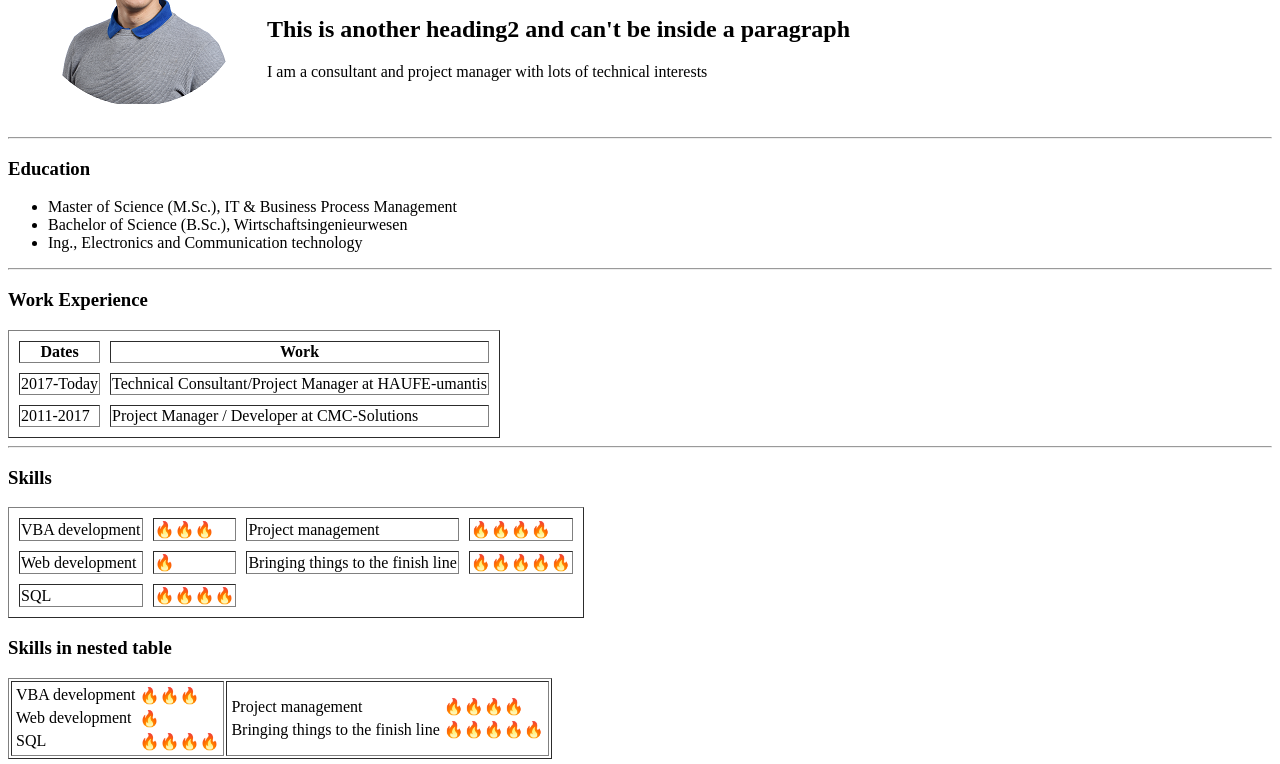
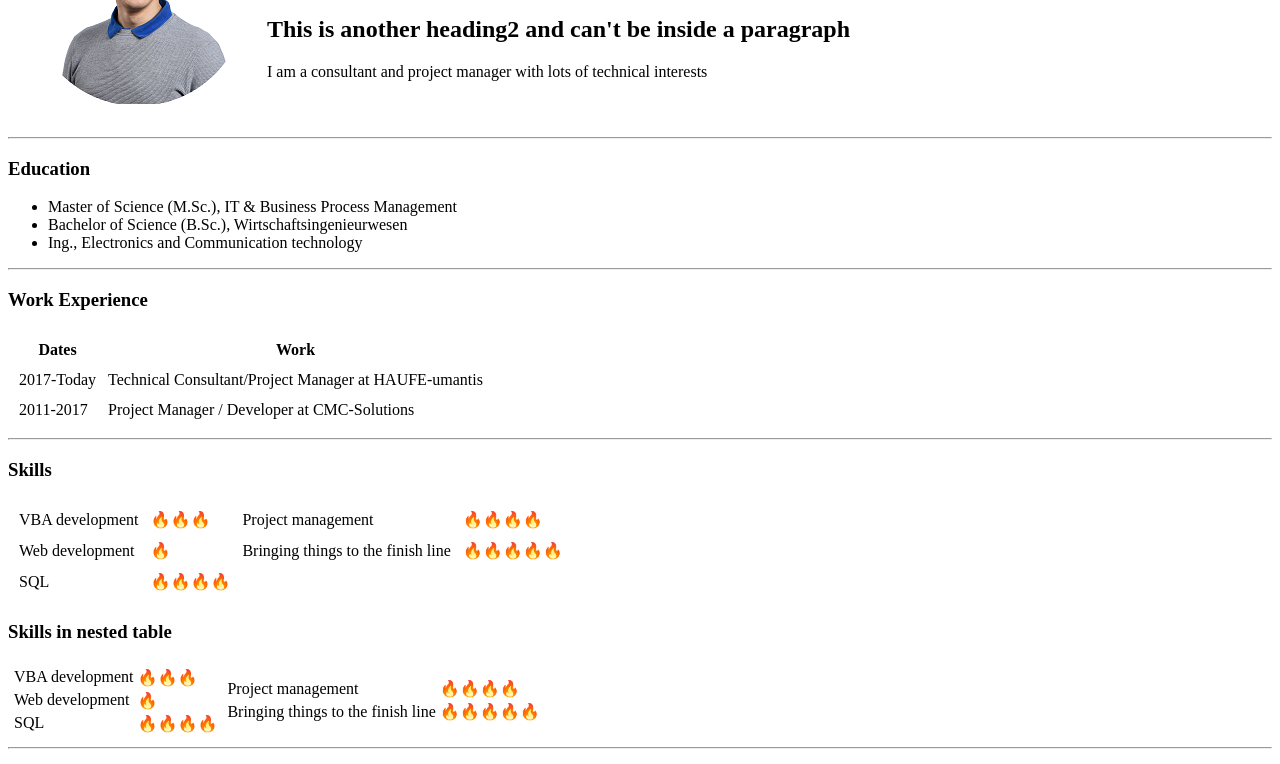
Before and after one commit to Yoghurt02/WebDevBasics_CV, a plain HTML site: page index.html in a window 1280 px wide. Shown: the part 141-905 px from the top of the page. Drawn offline with Linux system fonts and the light colour scheme.

Commit message:
Upload latest version

```diff
--- a/index.html
+++ b/index.html
@@ -3,6 +3,7 @@
   <head>
     <meta charset="utf-8">
     <title>🔥Title shown in Browser tab</title>
+    <link rel="stylesheet" href="css/styles.css">
   </head>
   <body>
       <table cellspacing="20">
@@ -20,7 +21,7 @@
         </td>
         </tr>
       </table>
-
+    <!-- comments can be read in inspection mode-->
     <hr>
     <h3>Education</h3>
     <ul>
@@ -30,7 +31,7 @@
     </ul>
     <hr>
     <h3>Work Experience</h3>
-    <table border="1px" cellspacing=10>
+    <table cellspacing=10>
       <thead>
         <tr>
           <th>Dates</th>
@@ -51,7 +52,7 @@
     <hr>
     <!--Skills done without cellception-->
     <h3>Skills</h3>
-      <table border= 1 cellspacing=10>
+      <table cellspacing=10>
         <tr>
           <td>VBA development</td>
           <td>🔥🔥🔥</td>
@@ -71,7 +72,7 @@
       </table>
     <!--Skills with cellception-->
     <h3>Skills in nested table</h3>
-    <table border=1>
+    <table>
       <tr>
         <td>
           <table>
@@ -113,6 +114,6 @@
       <li><a href="hobbies.html">Hobbies</a></li>
     </ol>
     <a href="contact.html">contact me</a>
-    <!--><img src="images/Alex_Boesch_002.jpg" alt="alternative picture text"><!-->
+    <!--><img src="images/Alex_Boesch_002_nb.png" alt="alternative picture text"><!-->
   </body>
 </html>
```
Also changed, not shown: contact.html (+1 -0 lines), hobbies.html (+1 -0 lines).
